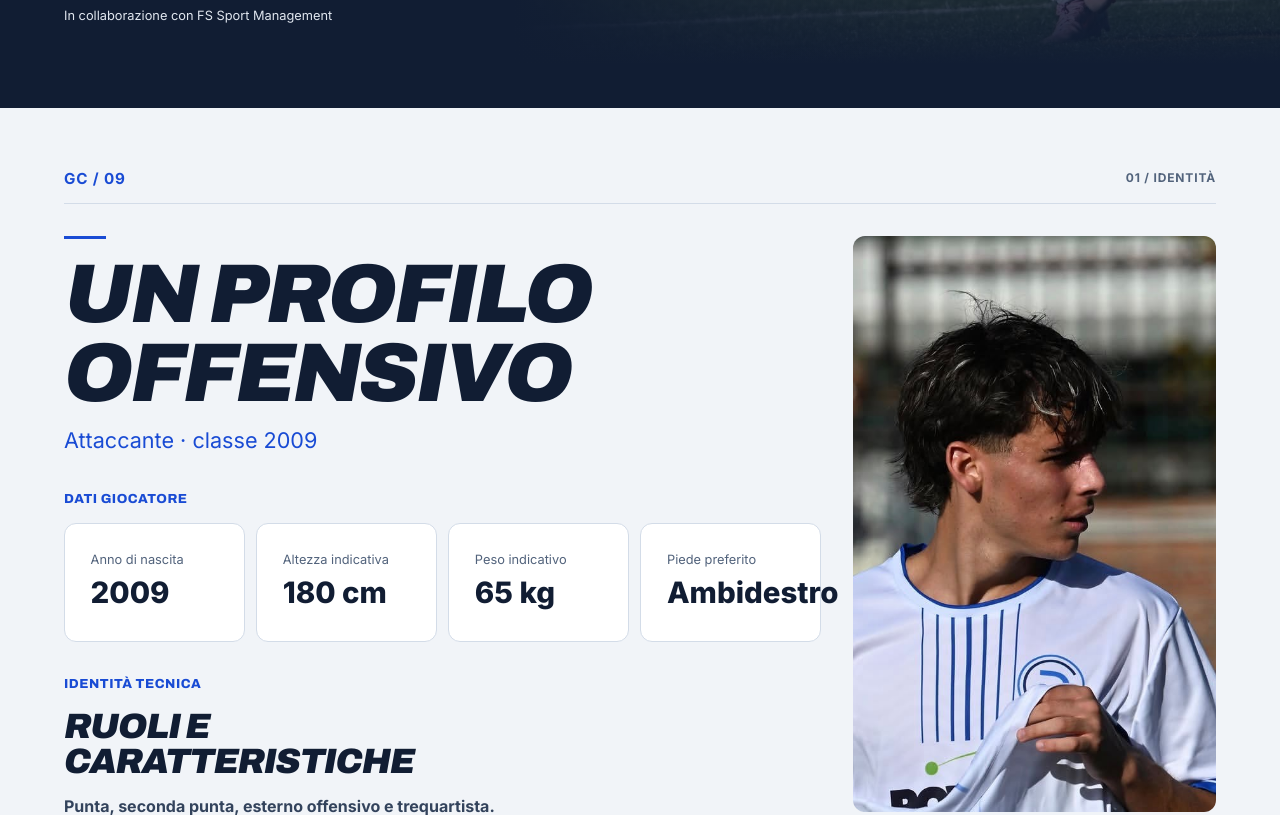
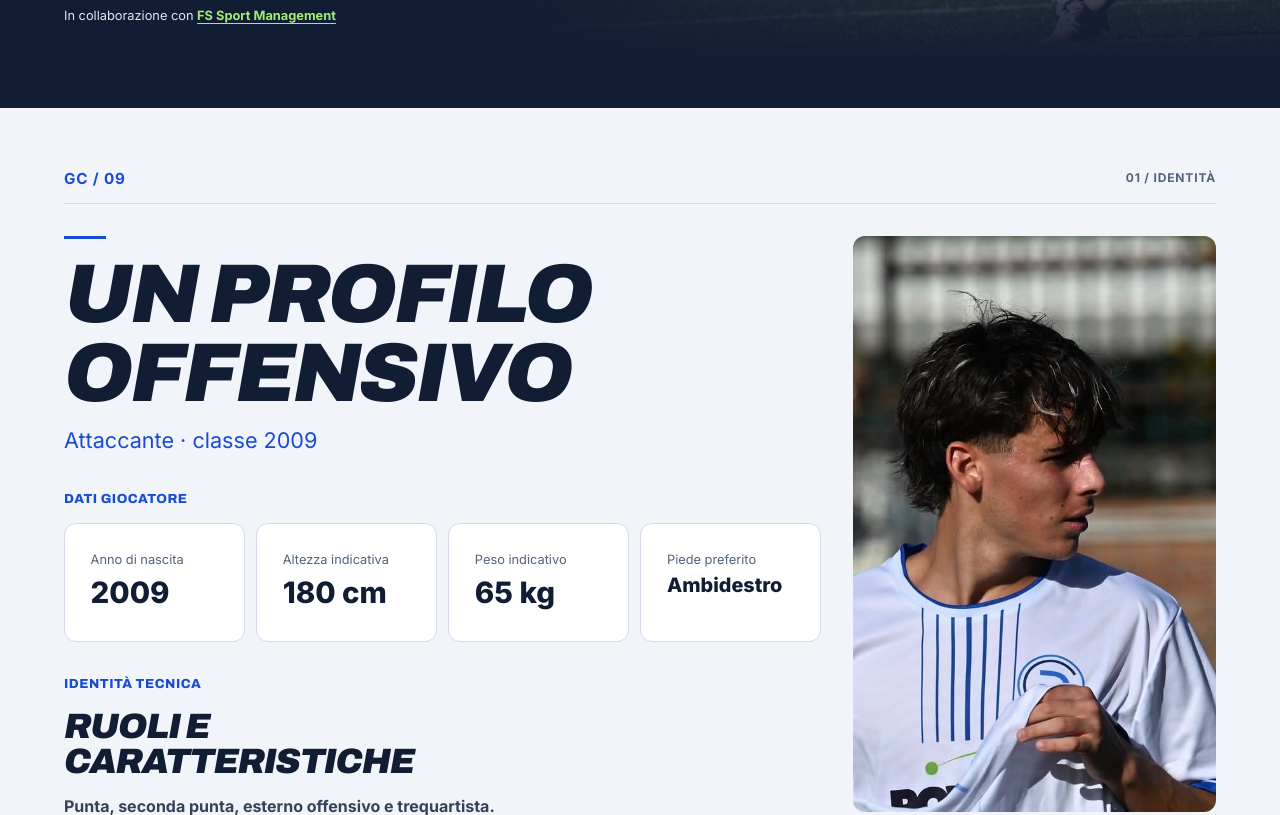
Before and after one commit to itsnicoletta/Giotto-Capelli-, a plain HTML site: page index.html in a window 1280 px wide. Shown: the part 760-1575 px from the top of the page. Drawn offline with Linux system fonts and the light colour scheme.

Commit message:
Rifinisce i dati giocatore e il link FS Sport Management

```diff
--- a/index.html
+++ b/index.html
@@ -29,14 +29,14 @@
     <div class="front-title"><h1>Giotto<br>Capelli</h1></div>
     <div class="front-role"><h2>Attaccante</h2><p>Classe 2009</p></div>
     <div class="front-links"><a href="#identita">Profilo</a><a href="#in-campo">Video library</a></div>
-    <div class="front-team"><p class="front-label">Squadra attuale</p><h2>Desenzano</h2><p class="front-season">Primavera U19 &nbsp;/&nbsp; 2026–27</p><p class="credit">In collaborazione con FS Sport Management</p></div>
+    <div class="front-team"><p class="front-label">Squadra attuale</p><h2>Desenzano</h2><p class="front-season">Primavera U19 &nbsp;/&nbsp; 2026–27</p><p class="credit">In collaborazione con <a href="https://www.fs-sport.it/">FS Sport Management</a></p></div>
     </section>
     <section id="identita" class="sheet identita" aria-label="Identità">
     <header class="masthead"><b>GC / 09</b><span>01 / IDENTITÀ</span></header>
     <div class="page-title"><h2>Un profilo<br>offensivo</h2></div>
     <div class="page-subtitle"><p class="sub">Attaccante · classe 2009</p></div>
     <div class="portrait-wrap"><img class="portrait" src="Assets/ritratto.png" alt="Giotto Capelli con la maglia del Desenzano"></div>
-    <div class="player-data"><h2 class="label">Dati giocatore</h2><dl class="stats"><div><dt>Anno di nascita</dt><dd>2009</dd></div><div><dt>Altezza indicativa</dt><dd>180 cm</dd></div><div><dt>Peso indicativo</dt><dd>65 kg</dd></div><div><dt>Piede preferito</dt><dd>Ambidestro</dd></div></dl></div>
+    <div class="player-data"><h2 class="label">Dati giocatore</h2><dl class="stats"><div><dt>Anno di nascita</dt><dd>2009</dd></div><div><dt>Altezza indicativa</dt><dd>180 cm</dd></div><div><dt>Peso indicativo</dt><dd>65 kg</dd></div><div><dt>Piede preferito</dt><dd class="stat-value-long">Ambidestro</dd></div></dl></div>
     <div class="technical"><h2 class="label">Identità tecnica</h2><h3 class="italic">Ruoli e<br>caratteristiche</h3><p class="roles"><strong>Punta, seconda punta, esterno offensivo e trequartista.</strong></p><p>Attaccante impiegato in più ruoli del reparto offensivo. Le azioni selezionate documentano finte e rotazioni, passaggi d’esterno e no-look, conclusioni acrobatiche, pallonetti e finalizzazioni in area.</p></div>
     </section>
     <section id="percorso" class="sheet" aria-label="Percorso">
--- a/style.css
+++ b/style.css
@@ -92,6 +92,8 @@ h1, .page-title h2 { font-size: clamp(2.7rem, 6.5vw, 6.5rem); text-wrap: balance
 .stats > div, .specialists > div, .season, .team-card { background: var(--surface); border: 1px solid var(--line); border-radius: var(--radius); padding: var(--card-space); }
 dt { font-size: .8rem; }
 dd { font-size: clamp(1.25rem, 2.3vw, 2.15rem); font-weight: 800; }
+.stats > div { container-type: inline-size; }
+.stat-value-long { font-size: min(clamp(1.25rem, 2.3vw, 2.15rem), 15.5cqi); }
 .roles { margin: .9rem 0 .45rem; }
 .technical p { max-width: 67ch; }
 .season, .team-card { grid-column: span 4; }
@@ -180,6 +182,7 @@ th { width: 30%; color: var(--accent-ink); font-size: .78rem; text-transform: up
 .front-team h2 { font-size: clamp(1.9rem, 4vw, 4rem); margin: .75rem 0 .3rem; }
 .front-season { text-transform: uppercase; }
 .credit { margin-top: .6rem; font-size: .8rem; color: #e0e6ef; }
+.credit a { color: var(--lime); font-weight: 700; text-underline-offset: .2em; }
 .front .folio { color: white; border-color: #ffffff50; }
 .front .folio b { color: var(--lime); }
 
```
